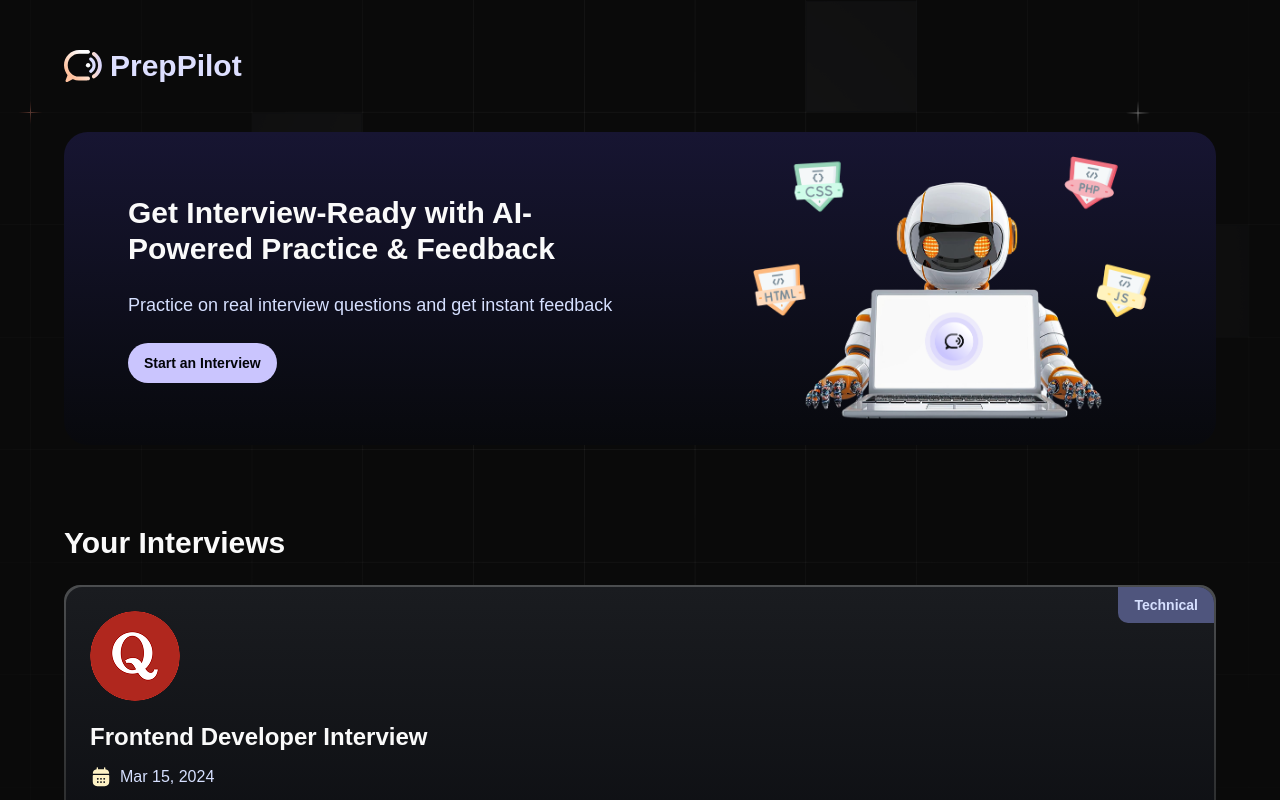
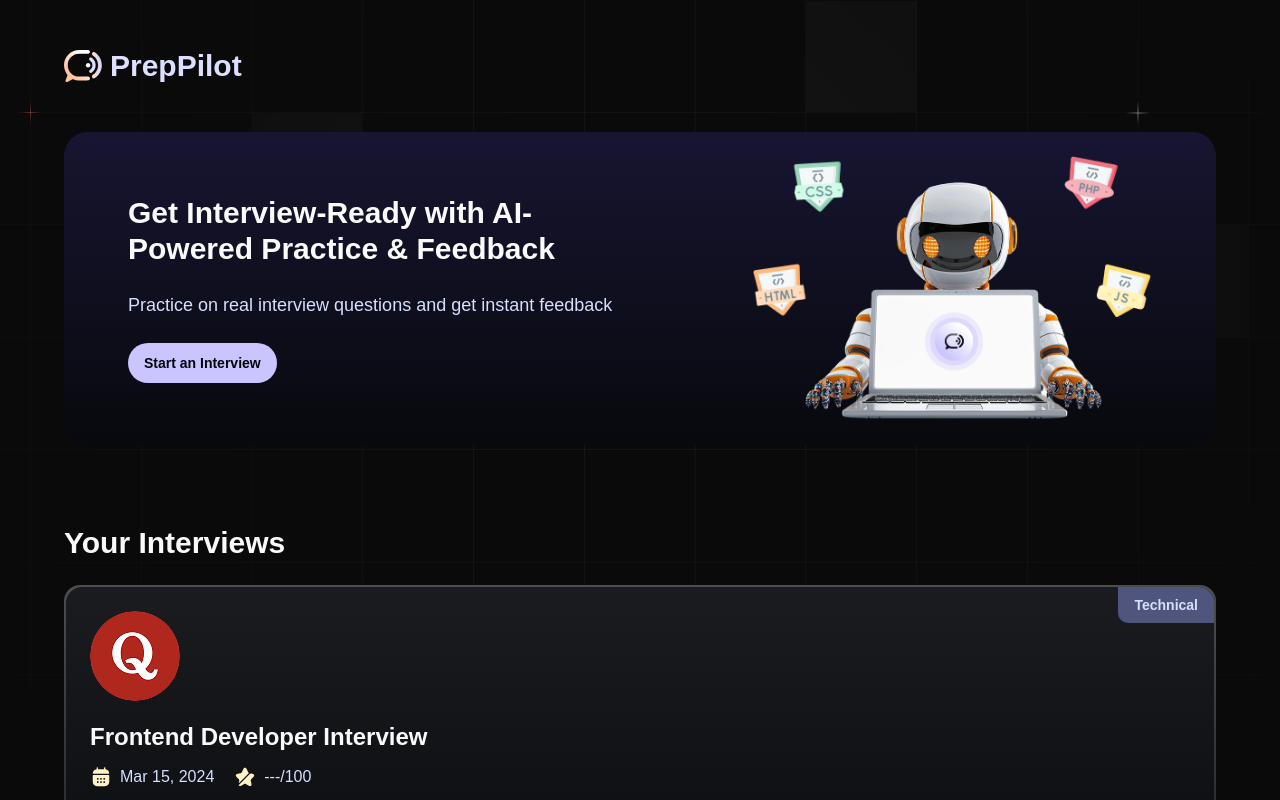
Before and after one commit to Navaneeth1235/AI_INTERVIEW_SIMULATOR_-PrepPilot-, a Next.js app: page / in a window 1280 px wide. Shown: the top 800 px of the page. Built offline with nearby package versions, Linux system fonts and the light colour scheme; a web font is replaced by a local one.

Commit message:
little update

```diff
--- a/components/InterviewCard.tsx
+++ b/components/InterviewCard.tsx
@@ -23,6 +23,11 @@ const InterviewCard = ({interviewID, userId, role, type, techstack, createdAt}:
                         <Image src = "/calendar.svg" alt = "calendar" width={22} height={22} />
                         <p>{formattedDate}</p>
                     </div>
+                    <div className="flex flex-row gap-2 items-center">
+                        <Image src = "/star.svg" alt = "star" width={22} height={22}/>
+                        <p>{feedback?.totalScore || '---'}/100</p>
+
+                    </div>
                 </div>
             </div>
 
```
